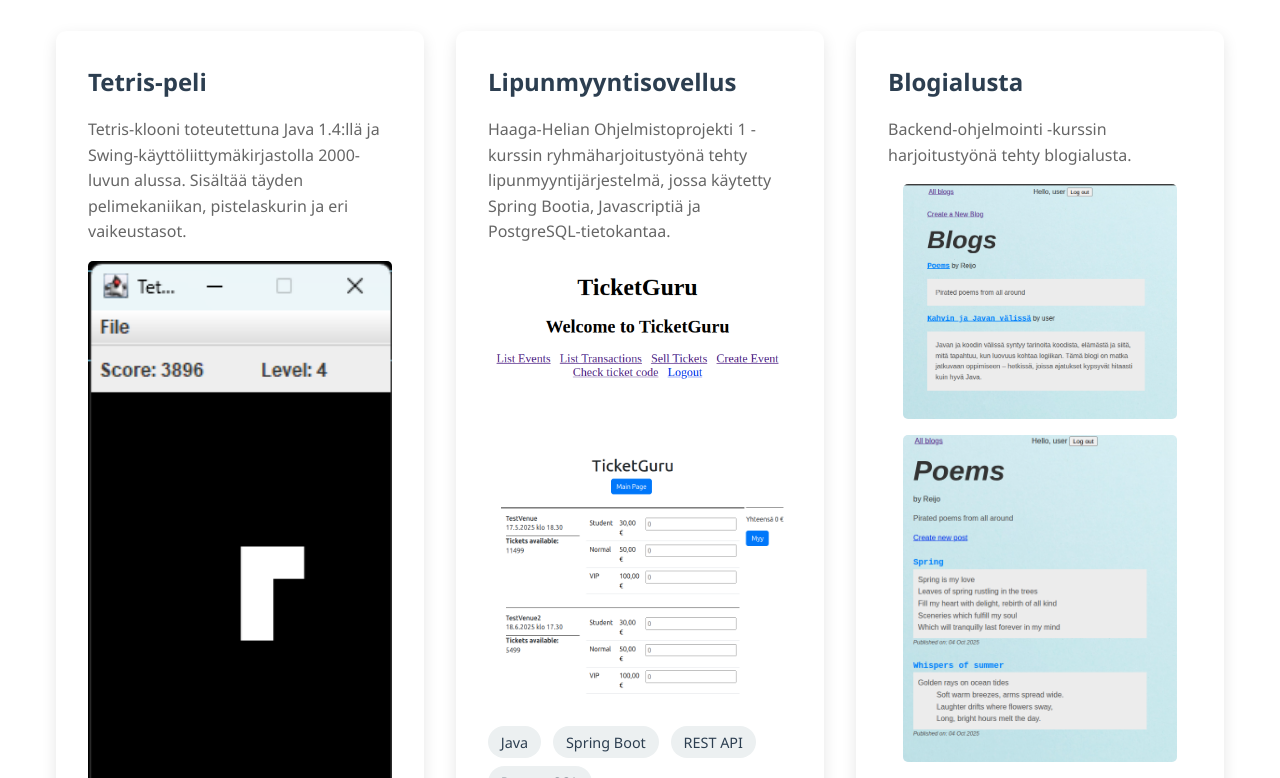
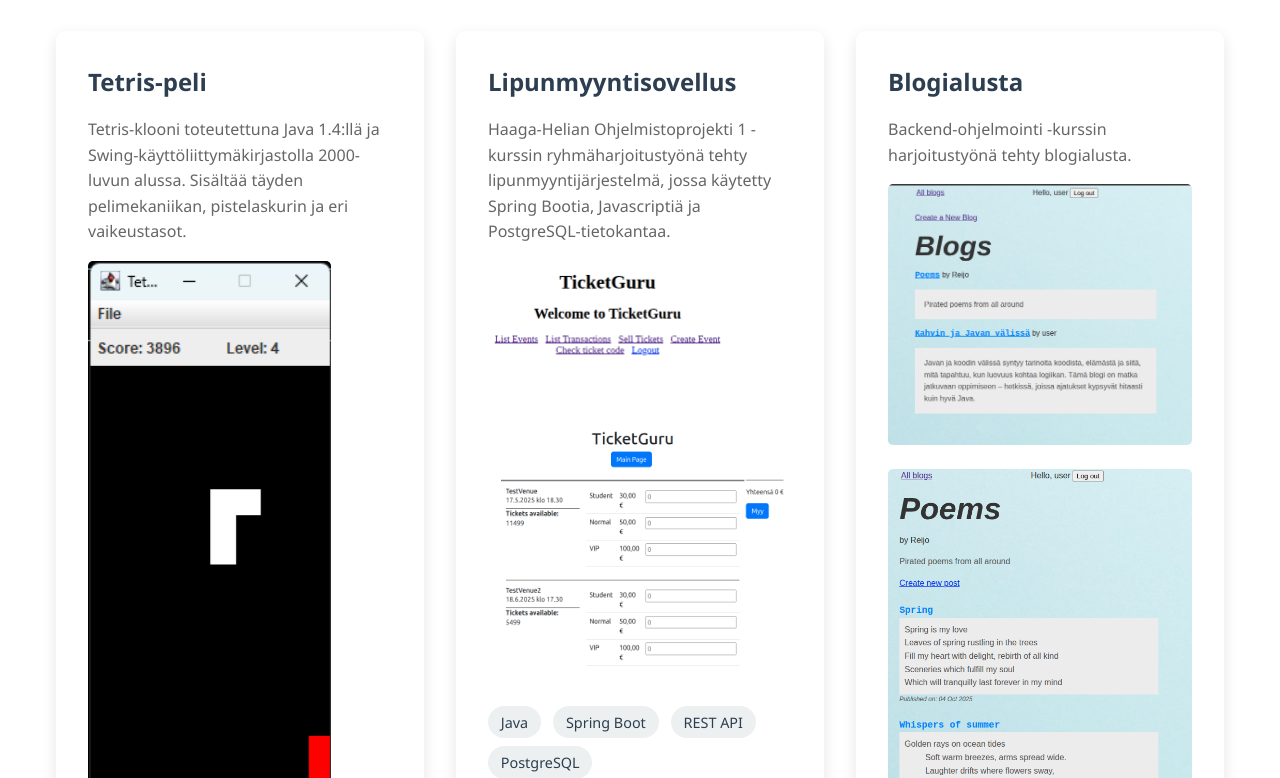
Before and after one commit to cofitabs/cofitabs.github.io, a plain HTML site: page projects.html in a window 1280 px wide. Shown: the part 174-952 px from the top of the page. Drawn offline with Linux system fonts and the light colour scheme.

Commit message:
Korjaa etusivu

```diff
--- a/projects.html
+++ b/projects.html
@@ -21,7 +21,7 @@
             <div class="project-card">
                 <h3>Tetris-peli</h3>
                 <p>Tetris-klooni toteutettuna Java 1.4:llä ja Swing-käyttöliittymäkirjastolla 2000-luvun alussa. Sisältää täyden pelimekaniikan, pistelaskurin ja eri vaikeustasot.</p>
-                <img src="images/tetris.png" alt="Tetris-peli" class="img-full" />
+                <img src="images/tetris.png" alt="Tetris-peli" width="80%" />
                 <span class="tech-tag">Java</span>
                 <span class="tech-tag">Swing</span>
                 <span class="tech-tag">OOP</span>
@@ -30,8 +30,8 @@
             <div class="project-card">
                 <h3>Lipunmyyntisovellus</h3>
                 <p>Haaga-Helian Ohjelmistoprojekti 1 -kurssin ryhmäharjoitustyönä tehty lipunmyyntijärjestelmä, jossa käytetty Spring Bootia, Javascriptiä ja PostgreSQL-tietokantaa.</p>
-                <img src="images/tg-welcome.png" alt="Lipunmyyntisovellus etusivu" class="img-full" />
-                <img src="images/tg-sell-tickets.png" alt="Lipunmyyntisovellus myyntisivu" class="img-full" />
+                <img src="images/tg-welcome.png" alt="Lipunmyyntisovellus etusivu" width="80%" />
+                <img src="images/tg-sell-tickets.png" alt="Lipunmyyntisovellus myyntisivu" width="100%" />
                 <span class="tech-tag">Java</span>
                 <span class="tech-tag">Spring Boot</span>
                 <span class="tech-tag">REST API</span>
@@ -41,8 +41,8 @@
             <div class="project-card">
                 <h3>Blogialusta</h3>
                 <p>Backend-ohjelmointi -kurssin harjoitustyönä tehty blogialusta.</p>
-                <img src="images/blogs-all.png" alt="Blogialusta kaikki blogit" class="img-90" />
-                <img src="images/blog-poems.png" alt="Blogialusta runot" class="img-90" />
+                <img src="images/blogs-all.png" alt="Blogialusta kaikki blogit" width="100%" />
+                <img src="images/blog-poems.png" alt="Blogialusta runot" width="100%" />
                 <span class="tech-tag">Java</span>
                 <span class="tech-tag">Spring Boot</span>
                 <span class="tech-tag">Thymeleaf</span>
--- a/styles.css
+++ b/styles.css
@@ -33,7 +33,7 @@ nav a {
     font-size: 1.1rem;
     padding: 0.5rem 1rem;
     border-radius: 5px;
-    transition: background 0.3s;
+    /* transition: background 0.3s; */
 }
 
 nav a:hover,
@@ -70,13 +70,13 @@ nav a.active {
     font-size: 4rem;
     color: white;
     box-shadow: 0 10px 30px rgba(0,0,0,0.2);
-    overflow: hidden;
+    /* overflow: hidden; */
 }
 
 .profile-img img {
     width: 100%;
     height: 100%;
-    object-fit: cover;
+    /* object-fit: cover; */
 }
 
 .hero h1 {
@@ -198,7 +198,7 @@ h1 {
     font-size: 2.5rem;
 }
 
-/* Image utility classes */
+/* Image utility classes
 .img-full {
     width: 100%;
     height: auto;
@@ -210,7 +210,7 @@ h1 {
     height: auto;
     display: block;
     margin: 0 auto;
-}
+}*/
 
 /* Responsive design */
 @media (max-width: 768px) {
```
